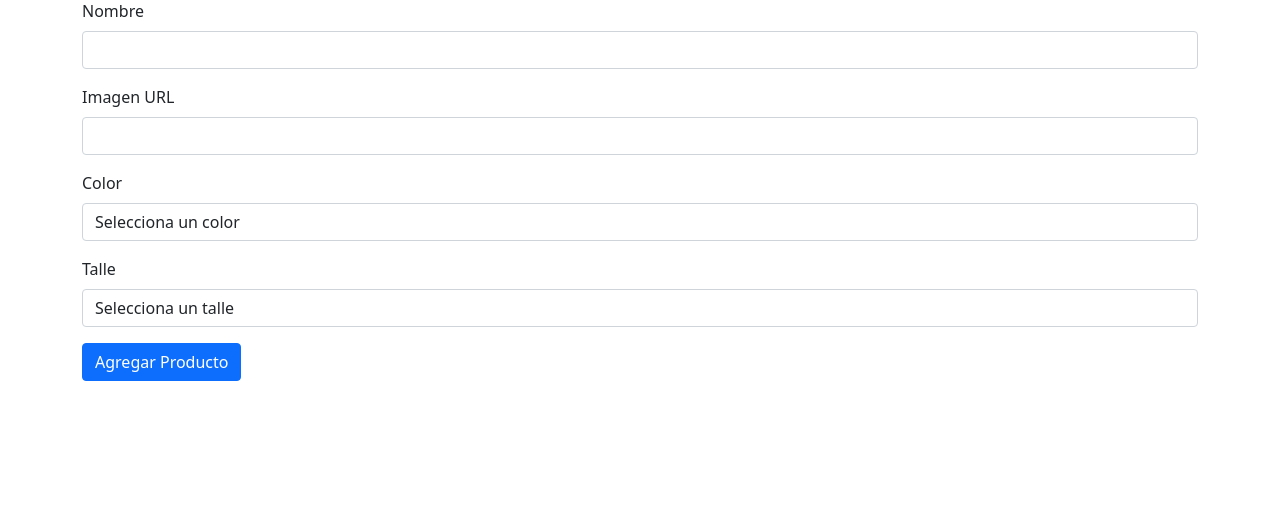
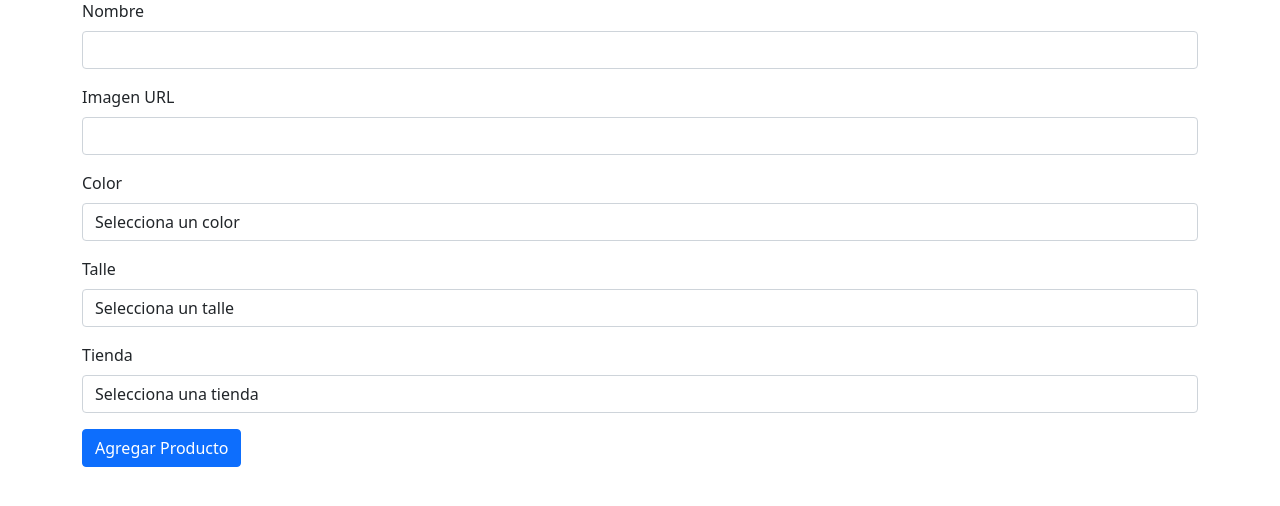
Before and after one commit to patricioarango/stockearte, a Flask app: page /add_product in a window 1280 px wide. Shown: the part 151-657 px from the top of the page. Run offline with Flask 3, Linux system fonts and the light colour scheme; data that the repository does not hold is empty; parts of the project's set-up code (start-up, migrations or seed data) failed here and were passed over.

Commit message:
Asignar un producto a una tienda y stock
Cambio en agregar productos y editar, agregando directamente la opcion de asignarle una tienda cuando se esta creando

```diff
--- a/ClientePy/app/templates/add_product.html
+++ b/ClientePy/app/templates/add_product.html
@@ -66,6 +66,15 @@
                     <option value="XL">XL</option>
                 </select>
             </div>
+            <div class="mb-3">
+                <label for="tienda" class="form-label">Tienda</label>
+                <select class="form-control" id="tienda" name="tienda" required>
+                    <option value="">Selecciona una tienda</option>
+                    {% for tienda in tiendas %}
+                        <option value="{{ tienda.id_store }}">{{ tienda.store }}</option>
+                    {% endfor %}
+                </select>
+            </div>
             <button type="submit" class="btn btn-primary">Agregar Producto</button>
         </form>
     </div>
--- a/ClientePy/app/templates/product.html
+++ b/ClientePy/app/templates/product.html
@@ -53,6 +53,7 @@
                 <tr>
                     <th>Nombre</th>
                     <th>Código</th>
+                    <th>Tienda</th>
                     <th>Talle</th>
                     <th>Color</th>
                     <th>Acciones</th>
@@ -63,6 +64,7 @@
                 <tr>
                     <td>{{ producto.product }}</td>
                     <td>{{ producto.code }}</td>
+                    <td> {{ producto.stocks[0].store.store }} </td>
                     <td>{{ producto.size }}</td>
                     <td>{{ producto.color }}</td>
                     <td>
--- a/ClientePy/main.py
+++ b/ClientePy/main.py
@@ -8,7 +8,7 @@ import string
 app = create_app('flask.cfg')
 
 #creo conexion momentanea con base de datos local
-app.config['SQLALCHEMY_DATABASE_URI'] = 'mysql+pymysql://root:root@localhost:3306/stockearte'
+app.config['SQLALCHEMY_DATABASE_URI'] = 'mysql+pymysql://root:110902@localhost:3306/stockearte'
 app.config['SQLALCHEMY_TRACK_MODIFICATIONS'] = False
 
 db = SQLAlchemy(app)
@@ -164,6 +164,18 @@ class ProductStock(db.Model):
 @app.route('/product', methods=['GET'])
 def productos():
     productos = Product.query.all()
+
+    # Traer las tiendas asociadas con cada producto
+    productos_con_tiendas = []
+    for producto in productos:
+        # Obtener la primera tienda asociada (si hay)
+        stock = ProductStock.query.filter_by(id_product=producto.id_product).first()
+        tienda = stock.store.store if stock else "Sin tienda"
+        productos_con_tiendas.append({
+            'producto': producto,
+            'tienda': tienda
+        })
+
     return render_template('product.html', productos=productos)
 
 
@@ -183,19 +195,33 @@ def add_product():
         codigo = generate_product_code()
         color = request.form.get('color')
         size = request.form.get('size')
+        tienda_id = request.form.get('tienda')  # Obtener el ID de la tienda seleccionada
 
         # Crear el nuevo producto
         producto = Product(product=nombre, code=codigo, img=img, color=color, size=size)
 
         try:
+            # Agregar el nuevo producto
             db.session.add(producto)
-            db.session.commit()
+            db.session.commit()  # Necesario para generar el ID del producto
+
+            # Asignar el producto a la tienda seleccionada con stock 0
+            producto_stock = ProductStock(
+                id_product=producto.id_product,
+                id_store=tienda_id,
+                stock=0  # Stock inicial 0
+            )
+            db.session.add(producto_stock)
+            db.session.commit()  # Guardar la relación del producto con la tienda
+
             return redirect(url_for('productos'))
         except Exception as e:
             db.session.rollback()
             return f"Error al agregar el producto: {str(e)}", 500
 
-    return render_template('add_product.html')
+    tiendas = Store.query.all()  # Obtener todas las tiendas para el formulario
+    return render_template('add_product.html', tiendas=tiendas)
+
 
 @app.route('/edit_product/<int:id>', methods=['GET', 'POST'])
 def edit_product(id):
@@ -213,13 +239,12 @@ def edit_product(id):
         existing_stocks = ProductStock.query.filter_by(id_product=producto.id_product).all()
         existing_stock_dict = {stock.id_store: stock for stock in existing_stocks}
 
-        tiendas = request.form.getlist('tiendas')
+        tienda_id = request.form.get('tienda')
+        stock = request.form.get('stock')
 
-        # Insertar o actualizar stock
-        for tienda_id in tiendas:
-            stock = request.form.get(f'stock_{tienda_id}')
-            tienda_id = int(tienda_id)  # Convertir a entero
-            stock = int(stock) if stock else 0  # Convertir a entero, o establecer 0 si está vacío
+        if tienda_id:
+            tienda_id = int(tienda_id)
+            stock = int(stock) if stock else 0
 
             if tienda_id in existing_stock_dict:
                 # Actualizar stock existente
@@ -239,12 +264,12 @@ def edit_product(id):
 
     tiendas = Store.query.all()
 
-    # Obtener stock actual para el producto
-    stocks = ProductStock.query.filter_by(id_product=id).all()
-    stock_dict = {stock.id_store: stock.stock for stock in stocks}
+    # Obtener el stock actual para el producto
+    stock_entry = ProductStock.query.filter_by(id_product=id).first()
+    stock = stock_entry.stock if stock_entry else 0
+    tienda_id = stock_entry.id_store if stock_entry else None
 
-    return render_template('edit_product.html', producto=producto, tiendas=tiendas, stock_dict=stock_dict)
-
+    return render_template('edit_product.html', producto=producto, tiendas=tiendas, stock=stock, tienda_id=tienda_id)
 
 
 
```
Also changed, not shown: ClientePy/app/templates/edit_product.html (+11 -8 lines).
